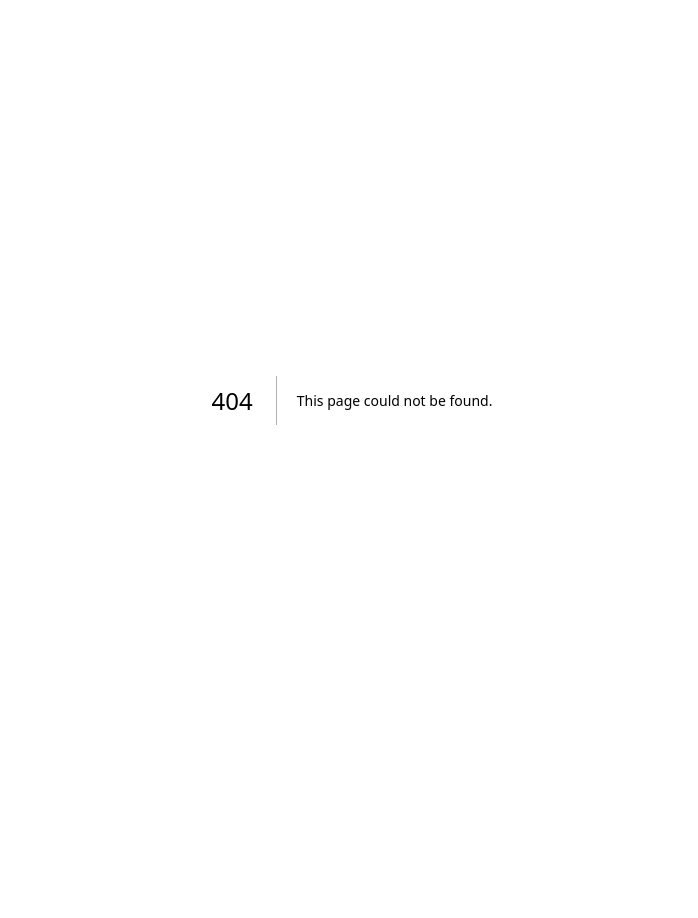
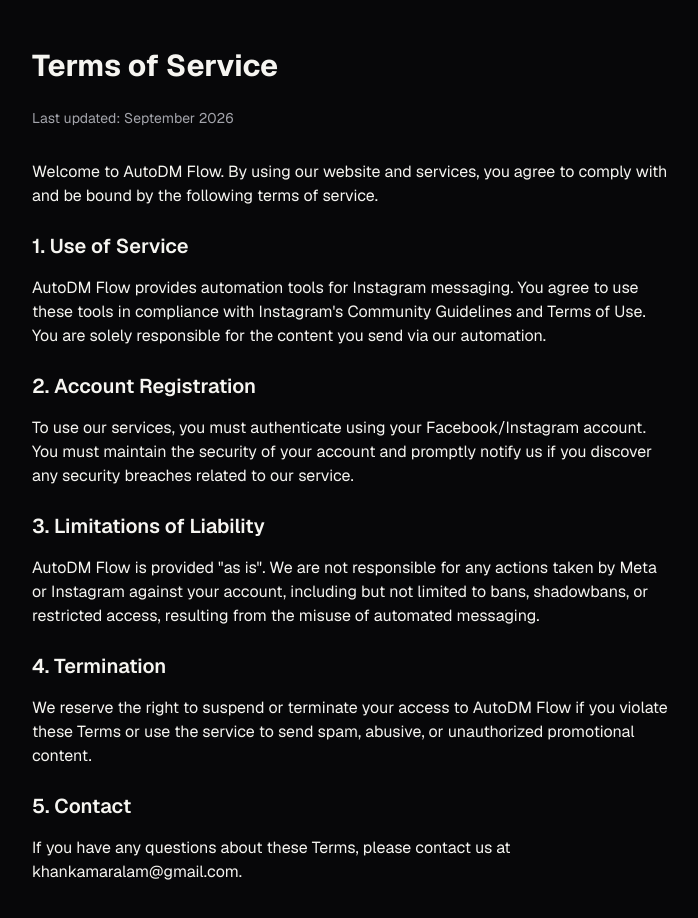
Before and after one commit to kamaralamkhan/autodm-saas, a Next.js app: page /terms in a window 1280 px wide. Before the commit this address had no page. Shown: the top 918 px of the page, without its empty margins (288-986 px from the left). Before the commit the page ends 800 px from the top, so only its background shows below. Built offline with nearby package versions, Linux system fonts and the light colour scheme.

Commit message:
Add Terms of Service and Data Deletion instructions for Meta App Review

```diff
--- a/app/privacy/page.tsx
+++ b/app/privacy/page.tsx
@@ -33,6 +33,20 @@ export default function PrivacyPage() {
           which will remove the stored tokens.
         </p>
 
+        <h2 className="text-xl font-semibold mt-6" id="data-deletion">Data Deletion Instructions</h2>
+        <p>
+          According to the Facebook Platform rules, we have to provide User Data Deletion Callback URL or Data Deletion Instructions URL. If you want to delete your activities for AutoDM Flow, you can remove your information by following these steps:
+        </p>
+        <ol className="list-decimal pl-5 space-y-1">
+          <li>Go to your Facebook Account's "Settings & Privacy". Click "Settings".</li>
+          <li>Look for "Apps and Websites" and you will see all of the apps and websites you linked with your Facebook.</li>
+          <li>Search and click "AutoDM Flow".</li>
+          <li>Scroll and click "Remove".</li>
+        </ol>
+        <p className="mt-2">
+          Congratulations, you have successfully removed your app activities and deleted all your data from our servers.
+        </p>
+
         <h2 className="text-xl font-semibold mt-6">Contact</h2>
         <p>
           For any questions, please reach out via the app dashboard or email at khankamaralam@gmail.com.
--- /dev/null
+++ b/app/terms/page.tsx
@@ -0,0 +1,39 @@
+export default function TermsPage() {
+  return (
+    <div className="max-w-2xl mx-auto py-12 px-4">
+      <h1 className="text-3xl font-bold mb-6">Terms of Service</h1>
+      <p className="text-sm text-muted-foreground mb-8">Last updated: September 2026</p>
+
+      <section className="space-y-4">
+        <p>
+          Welcome to AutoDM Flow. By using our website and services, you agree to comply with and be bound by the following terms of service.
+        </p>
+
+        <h2 className="text-xl font-semibold mt-6">1. Use of Service</h2>
+        <p>
+          AutoDM Flow provides automation tools for Instagram messaging. You agree to use these tools in compliance with Instagram's Community Guidelines and Terms of Use. You are solely responsible for the content you send via our automation.
+        </p>
+
+        <h2 className="text-xl font-semibold mt-6">2. Account Registration</h2>
+        <p>
+          To use our services, you must authenticate using your Facebook/Instagram account. You must maintain the security of your account and promptly notify us if you discover any security breaches related to our service.
+        </p>
+
+        <h2 className="text-xl font-semibold mt-6">3. Limitations of Liability</h2>
+        <p>
+          AutoDM Flow is provided "as is". We are not responsible for any actions taken by Meta or Instagram against your account, including but not limited to bans, shadowbans, or restricted access, resulting from the misuse of automated messaging.
+        </p>
+
+        <h2 className="text-xl font-semibold mt-6">4. Termination</h2>
+        <p>
+          We reserve the right to suspend or terminate your access to AutoDM Flow if you violate these Terms or use the service to send spam, abusive, or unauthorized promotional content.
+        </p>
+
+        <h2 className="text-xl font-semibold mt-6">5. Contact</h2>
+        <p>
+          If you have any questions about these Terms, please contact us at khankamaralam@gmail.com.
+        </p>
+      </section>
+    </div>
+  )
+}
```
